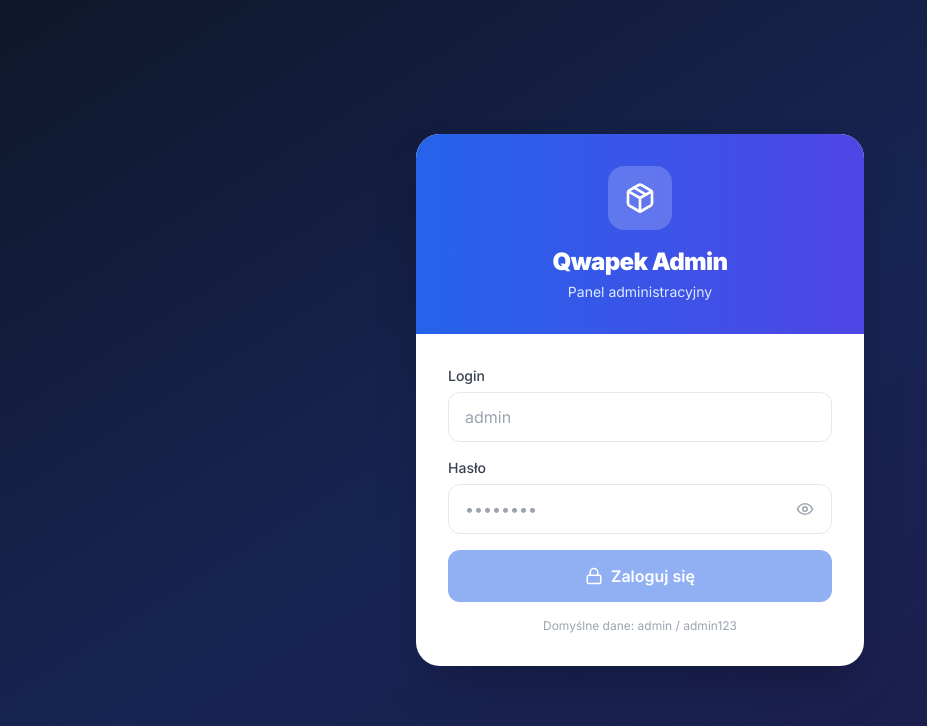
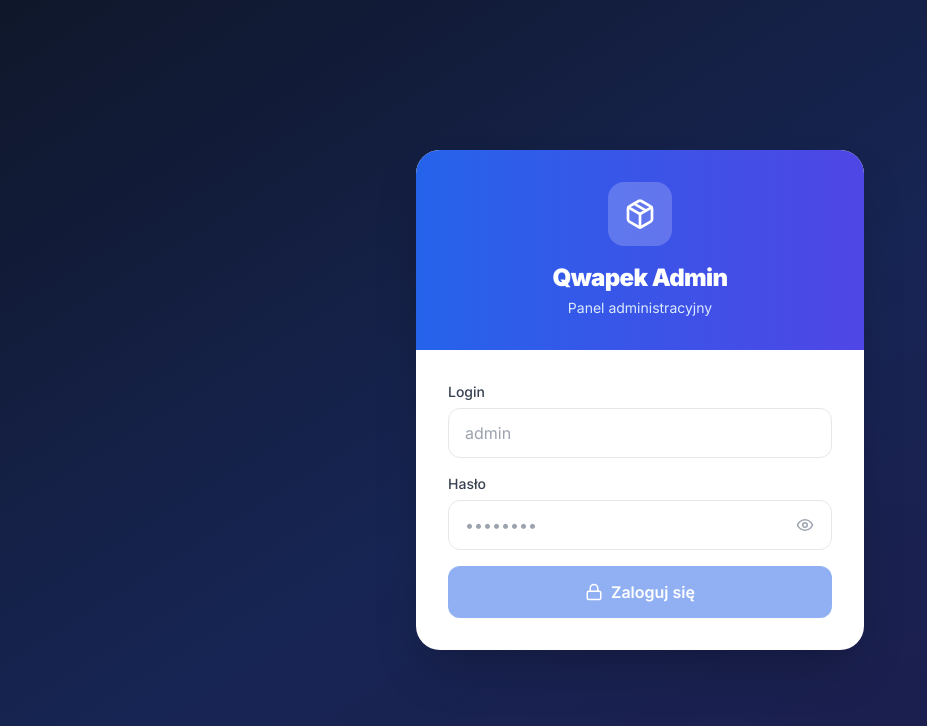
Before and after one commit to Jerzusz/qwapek-shop, a React (Vite) app in the folder frontend/: page /admin in a window 1280 px wide. Shown: the top 726 px of the page, without its empty margins (0-927 px from the left). Built offline with nearby package versions, Linux system fonts and the light colour scheme; no server answers.

Commit message:
Remove login hint, change admin credentials

```diff
--- a/frontend/src/pages/admin/AdminLogin.jsx
+++ b/frontend/src/pages/admin/AdminLogin.jsx
@@ -96,9 +96,6 @@
             )}
           </button>
 
-          <p className="text-xs text-gray-400 text-center">
-            Domyślne dane: admin / admin123
-          </p>
         </form>
       </motion.div>
     </div>
```
Also changed, not shown: 1 other file (tests, documents, lock files or other folders).
